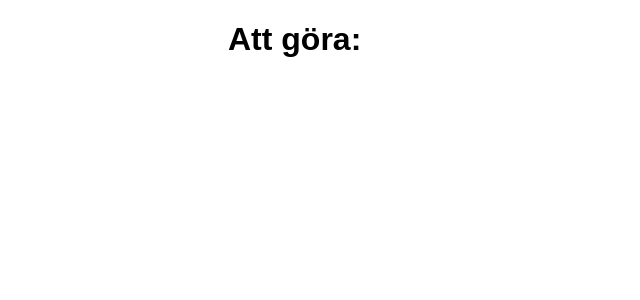
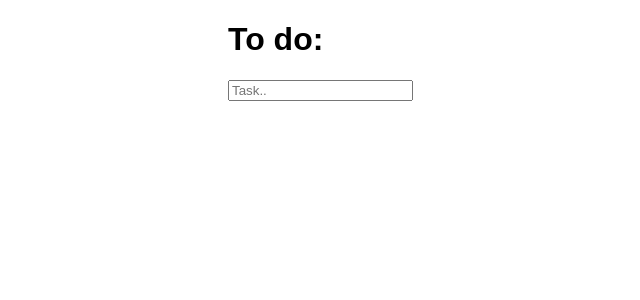
Before and after one commit to JoakimLandstrom/todo-react-app, a React (Create React App) app: page / in a window 1280 px wide. Shown: the top 300 px of the page, without its empty margins (162-802 px from the left). Built offline with nearby package versions, Linux system fonts and the light colour scheme; the HTML template or start-up script is replaced by a standard one.

Commit message:
Can now load input field class

```diff
--- a/src/App.js
+++ b/src/App.js
@@ -1,12 +1,14 @@
 import React, {Component} from 'react';
 import './App.css';
+import Input from './components/Input'
 
 class App extends Component {
 
     render() {
         return (
             <div className="app">
-                <h1>Att göra:</h1>
+                <h1>To do:</h1>
+                <Input/>
             </div>
         );
     }
--- /dev/null
+++ b/src/components/Input.js
@@ -0,0 +1,26 @@
+import React, {Component} from 'react';
+
+
+class Input extends Component {
+
+    handleSubmitEnter = event => {
+
+        if(event.key === 'Enter') {
+            this.setState({
+                text: event.target.value
+            });
+            console.log(this.state.text)
+        }
+
+    };
+
+    render() {
+        return (
+            <div>
+                <input placeholder="Task.." onKeyPress={this.handleSubmitEnter}/>
+            </div>
+        );
+    }
+}
+
+export default Input;
```
Also changed, not shown: 1 other file (tests, documents, lock files or other folders).
